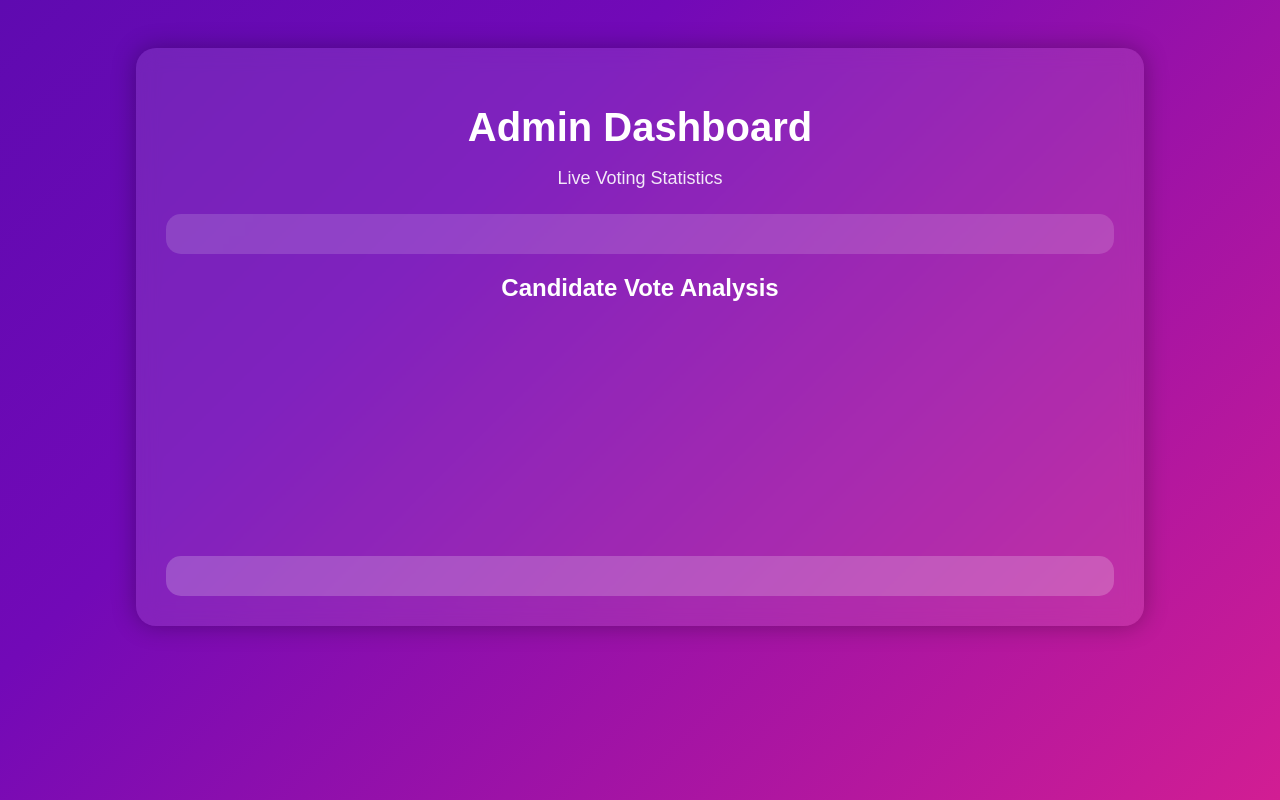
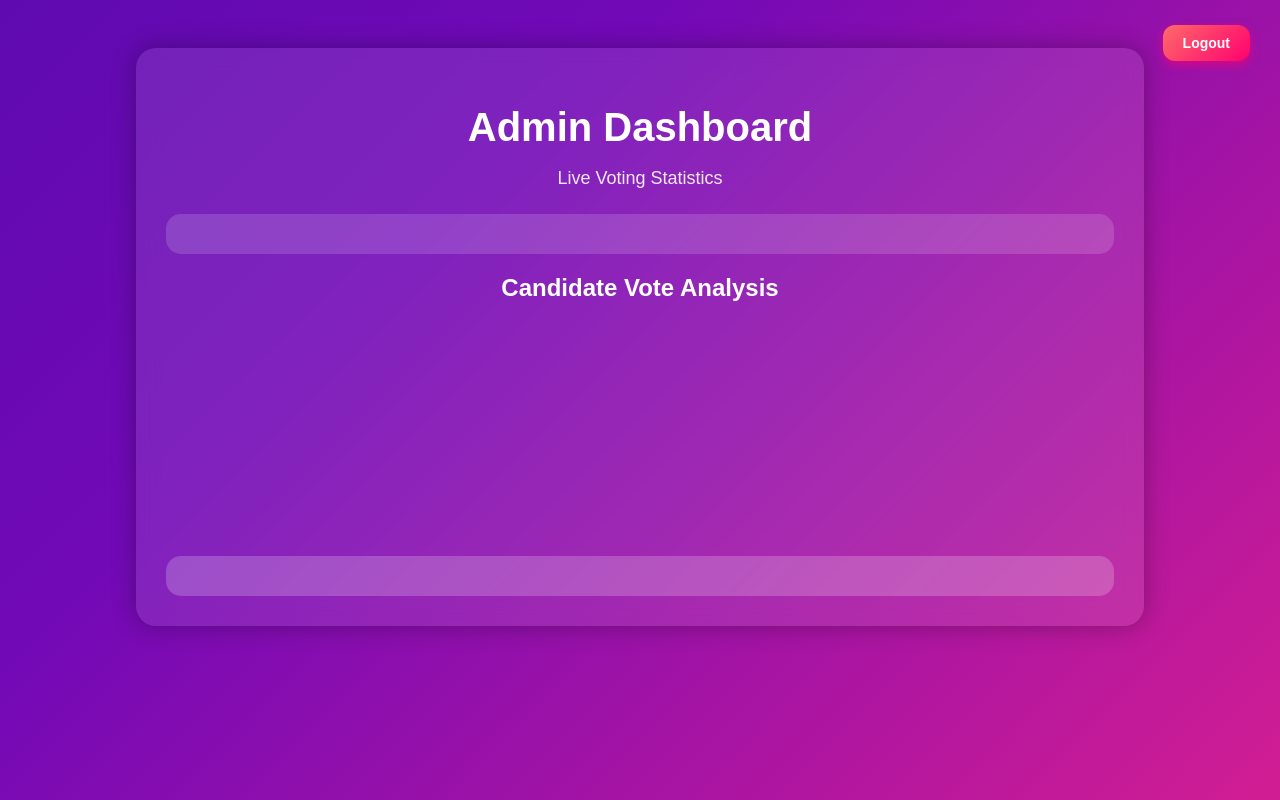
Before and after one commit to gaurav007865/On-Vote, a plain HTML site: page admin.html in a window 1280 px wide. Drawn offline with nearby package versions, Linux system fonts and the light colour scheme; no server answers.

Commit message:
Important Commit For This Live Project

```diff
--- a/admin.css
+++ b/admin.css
@@ -55,3 +55,25 @@ h1 {
     font-size: 22px;
     font-weight: bold;
 }
+.logout-btn {
+    position: absolute;
+    top: 25px;
+    right: 30px;
+
+    padding: 10px 20px;
+    border: none;
+    border-radius: 12px;
+
+    background: linear-gradient(135deg, #ff6b6b, #ff006e);
+    color: white;
+    font-weight: 600;
+    cursor: pointer;
+    font-size: 14px;
+
+    box-shadow: 0 4px 10px rgba(255, 0, 110, 0.6);
+    transition: 0.2s ease-in-out;
+}
+
+.logout-btn:hover {
+    transform: scale(1.05);
+}
--- a/admin.html
+++ b/admin.html
@@ -6,6 +6,7 @@
     <script src="https://cdn.jsdelivr.net/npm/chart.js"></script>
 </head>
 <body>
+<button class="logout-btn" onclick="adminLogout()">Logout</button>
 
 <div class="admin-container">
 
```
Also changed, not shown: vote.html (+17 -0 lines), 1 other file.
